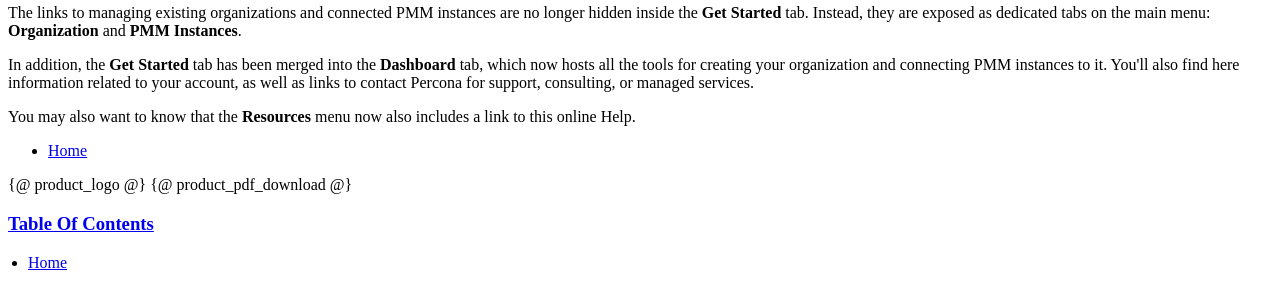
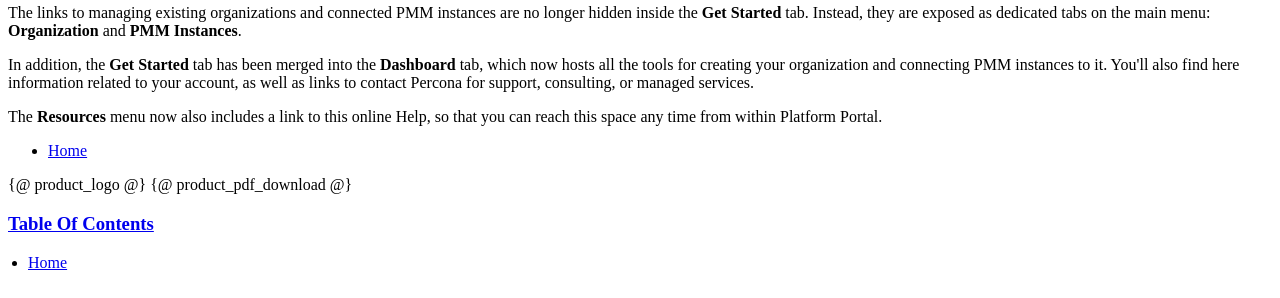
Before and after one commit to percona/portal-doc, an MkDocs documentation site: the page built from docs/april-2022.md, in a window 1280 px wide. Shown: the part 1995-2293 px from the top of the page. Built offline with MkDocs 1.6.1 and Material for MkDocs 9.7.7, drawn with Linux system fonts in a browser that asks for light colours; nearby versions of some CDN libraries.

Commit message:
Update docs/april-2022.md
Co-authored-by: Holman Romero <66822307+Hlmn-Rmr@users.noreply.github.com>

```diff
--- a/docs/april-2022.md
+++ b/docs/april-2022.md
@@ -70,4 +70,4 @@
 In addition, the **Get Started** tab has been merged into the **Dashboard** tab, which now hosts all the tools for creating your organization and connecting PMM instances to it.
 You'll also find here information related to your account, as well as links to contact Percona for support, consulting, or managed services.
 
-You may also want to know that the **Resources** menu now also includes a link to this online Help.
+The **Resources** menu now also includes a link to this online Help, so that you can reach this space any time from within Platform Portal.
```
